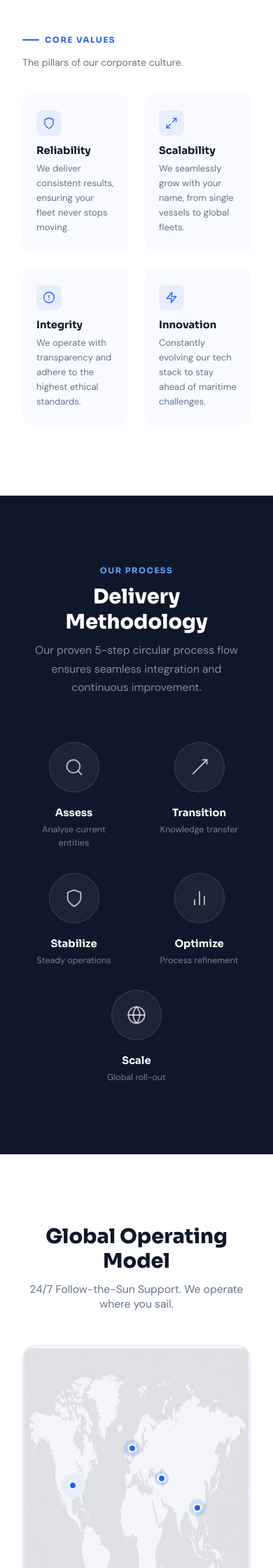
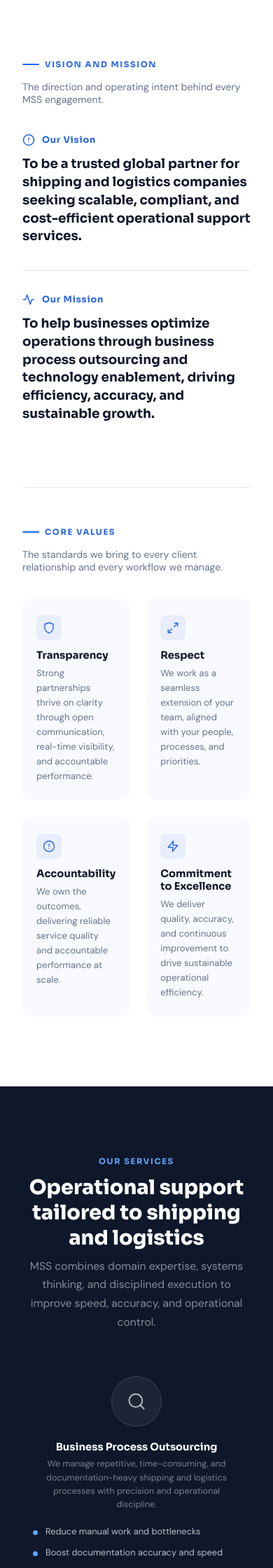
Before and after one commit to MSS-Smooth-Ocean-tech/MSS-Main-Website, a FastAPI app: page /about in a window 390 px wide; the page is wider, and only the part inside the window is pictured. Shown: the part 3800-6040 px from the top of that part at 70% size. Run offline with FastAPI, Linux system fonts and the light colour scheme.

Commit message:
Revamp About page content and responsive styles
Update the About page copy, layout and responsive CSS to reflect MSS branding and services. Reworked templates: hero, story, purpose, methodology (now #services), global_operating (replaced world map with ops-grid cards and updated cert labels), milestones (timeline rewritten with new dates/events), cta (copy/CTA link), and pages/about (cache-bust CSS link + IntersectionObserver targets). CSS changes improve responsiveness (single-column story grid, timeline auto-fit, delivery steps and service-points styling, ops-card styles, flex-wrap and spacing tweaks). Also added minor accessibility/layout refinements and new service copy/points.

```diff
--- a/static/css/about.css
+++ b/static/css/about.css
@@ -421,7 +423,8 @@
   align-items: center;
   text-align: center;
   flex: 1;
-  max-width: 180px;
+  min-width: 240px;
+  max-width: 320px;
   position: relative;
   z-index: 1;
   padding: 0 12px;
@@ -470,6 +473,30 @@
   margin-bottom: 6px;
 }
 .del-desc { font-size: 0.78rem; color: rgba(255,255,255,0.45); line-height: 1.55; }
+.service-points {
+  margin-top: 18px;
+  display: grid;
+  gap: 10px;
+  width: 100%;
+  text-align: left;
+}
+.service-points li {
+  position: relative;
+  padding-left: 18px;
+  font-size: 0.8rem;
+  line-height: 1.6;
+  color: rgba(255,255,255,0.72);
+}
+.service-points li::before {
+  content: '';
+  position: absolute;
+  left: 0;
+  top: 0.62em;
+  width: 7px;
+  height: 7px;
+  border-radius: 50%;
+  background: #60a5fa;
+}
 
 @media (max-width: 768px) {
   .delivery-steps { flex-wrap: wrap; gap: 32px; }
--- a/templates/pages/about.html
+++ b/templates/pages/about.html
@@ -4,7 +4,7 @@
 
 {% block extra_css %}
 <link href="https://fonts.googleapis.com/css2?family=Sora:wght@400;500;600;700;800&family=DM+Sans:wght@300;400;500&display=swap" rel="stylesheet">
-<link rel="stylesheet" href="/static/css/about.css" />
+<link rel="stylesheet" href="/static/css/about.css?v=1" />
 {% endblock %}
 
 {% block content %}
@@ -28,7 +28,7 @@
 
 {% block extra_js %}
 <script>
-  const els = document.querySelectorAll('.tl-item, .value-card, .del-step, .purpose-item');
+  const els = document.querySelectorAll('.tl-item, .value-card, .del-step, .purpose-item, .ops-card, .cert-item');
   const obs = new IntersectionObserver((entries) => {
     entries.forEach((entry, i) => {
       if (entry.isIntersecting) {
--- a/templates/sections/about/cta.html
+++ b/templates/sections/about/cta.html
@@ -1,8 +1,8 @@
 <!-- ══ CTA ══ -->
 <section class="about-cta">
   <div class="about-cta-inner">
-    <h2>Ready to optimize your operations?</h2>
-    <p>Partner with a team that understands the maritime industry inside and out.</p>
-    <a href="#" class="btn-cta-white">Build Your Future with MSS</a>
+    <h2>Ready for smarter shipping support?</h2>
+    <p>Work with MSS to improve speed, accuracy, and operational control across your documentation and back-office workflows.</p>
+    <a href="/bpo-services" class="btn-cta-white">Explore MSS Services</a>
   </div>
 </section>
--- a/templates/sections/about/global_operating.html
+++ b/templates/sections/about/global_operating.html
@@ -1,46 +1,46 @@
 <!-- ══ GLOBAL OPERATING MODEL ══ -->
 <section class="global-section">
   <div class="section-wrap">
-    <h2 class="sec-title">Global Operating Model</h2>
-    <p class="global-sub">24/7 Follow-the-Sun Support. We operate where you sail.</p>
+    <div class="eyebrow global-eyebrow">Operating Foundation</div>
+    <h2 class="sec-title">Built in Kannur for controlled execution</h2>
+    <p class="global-sub">MSS supports shipping and logistics leaders with disciplined delivery across documentation-heavy, back-office, and compliance-sensitive workflows.</p>
 
-    <div class="world-map-wrap">
-  <img
-    src="/static/img/world_map.png"
-    alt="World Map"
-    class="world-map-img"
-  />
-  <div class="map-dots">
-    <div class="map-dot" style="top:38%; left:22%;">
-      <div class="map-dot-label">New York</div>
+    <div class="ops-grid">
+      <article class="ops-card">
+        <div class="ops-kicker">Documentation</div>
+        <h3>Accuracy across high-volume shipping documentation</h3>
+        <p>Structured handling of repetitive document flows helps reduce delays, rework, and processing friction.</p>
+      </article>
+
+      <article class="ops-card">
+        <div class="ops-kicker">Back Office</div>
+        <h3>Operational discipline that supports scale</h3>
+        <p>We manage back-office processes with consistency so client teams can focus on commercial and vessel-facing priorities.</p>
+      </article>
+
+      <article class="ops-card">
+        <div class="ops-kicker">Compliance</div>
+        <h3>Control without disruption to current workflows</h3>
+        <p>Technology enablement and process refinement are introduced in ways that preserve continuity while improving visibility and control.</p>
+      </article>
     </div>
-    <div class="map-dot" style="top:28%; left:48%;">
-      <div class="map-dot-label">London</div>
-    </div>
-    <div class="map-dot" style="top:36%; left:61%;">
-      <div class="map-dot-label">Dubai</div>
-    </div>
-    <div class="map-dot" style="top:44%; left:77%;">
-      <div class="map-dot-label">Manila</div>
-    </div>
-    <div class="map-dot" style="top:65%; left:84%;">
-      <div class="map-dot-label">Sydney</div>
-    </div>
-  </div>
-  </div>
 
     <div class="certs-row">
       <div class="cert-item">
         <svg viewBox="0 0 24 24"><path d="M12 22s8-4 8-10V5l-8-3-8 3v7c0 6 8 10 8 10z"/></svg>
-        ISO 9001
+        Zero Data Retention
       </div>
       <div class="cert-item">
         <svg viewBox="0 0 24 24"><path d="M12 22s8-4 8-10V5l-8-3-8 3v7c0 6 8 10 8 10z"/></svg>
-        ISO 27001
+        Flexible Engagement Models
       </div>
       <div class="cert-item">
         <svg viewBox="0 0 24 24"><path d="M22 11.08V12a10 10 0 1 1-5.93-9.14"/><polyline points="22 4 12 14.01 9 11.01"/></svg>
-        GDPR Compliant
+        ISO Certified
+      </div>
+      <div class="cert-item">
+        <svg viewBox="0 0 24 24"><path d="M22 11.08V12a10 10 0 1 1-5.93-9.14"/><polyline points="22 4 12 14.01 9 11.01"/></svg>
+        DPIIT Startup India Recognized
       </div>
     </div>
   </div>
--- a/templates/sections/about/hero.html
+++ b/templates/sections/about/hero.html
@@ -1,11 +1,11 @@
 <!-- ══ HERO ══ -->
 <section class="about-hero">
   <div class="about-hero-inner">
-    <h1>A Legacy of Operational Excellence</h1>
-    <p>Empowering maritime operations through dedicated BPO solutions since 1995. We navigate the complexities of your back-office so you can focus on the horizon.</p>
+    <h1>Built to Simplify Shipping Operations</h1>
+    <p>Founded in 2022, Maritime Support Solutions (MSS) helps shipping and logistics businesses scale with greater speed, accuracy, and control through maritime expertise, workflow automation, and high-accuracy business process outsourcing.</p>
     <div class="about-hero-btns">
       <a href="#story" class="btn-hero-blue">View Our Story</a>
-      <a href="/bpo-services" class="btn-hero-outline">Our Services</a>
+      <a href="#services" class="btn-hero-outline">Our Services</a>
     </div>
   </div>
 </section>
--- a/templates/sections/about/methodology.html
+++ b/templates/sections/about/methodology.html
@@ -1,9 +1,9 @@
 <!-- ══ DELIVERY METHODOLOGY ══ -->
-<section class="delivery-section">
+<section class="delivery-section" id="services">
   <div class="delivery-inner">
-    <span class="delivery-eyebrow">Our Process</span>
-    <h2 class="delivery-title">Delivery Methodology</h2>
-    <p class="delivery-sub">Our proven 5-step circular process flow ensures seamless integration and continuous improvement.</p>
+    <span class="delivery-eyebrow">Our Services</span>
+    <h2 class="delivery-title">Operational support tailored to shipping and logistics</h2>
+    <p class="delivery-sub">MSS combines domain expertise, systems thinking, and disciplined execution to improve speed, accuracy, and operational control.</p>
 
     <div class="delivery-steps">
 
@@ -11,40 +11,39 @@
         <div class="del-icon">
           <svg viewBox="0 0 24 24"><circle cx="11" cy="11" r="8"/><line x1="21" y1="21" x2="16.65" y2="16.65"/></svg>
         </div>
-        <div class="del-name">Assess</div>
-        <p class="del-desc">Analyse current entities</p>
+        <div class="del-name">Business Process Outsourcing</div>
+        <p class="del-desc">We manage repetitive, time-consuming, and documentation-heavy shipping and logistics processes with precision and operational discipline.</p>
+        <ul class="service-points">
+          <li>Reduce manual work and bottlenecks</li>
+          <li>Boost documentation accuracy and speed</li>
+          <li>Keep high-volume operations running smoothly</li>
+        </ul>
       </div>
 
       <div class="del-step">
         <div class="del-icon">
           <svg viewBox="0 0 24 24"><polyline points="16 3 21 3 21 8"/><line x1="4" y1="20" x2="21" y2="3"/></svg>
         </div>
-        <div class="del-name">Transition</div>
-        <p class="del-desc">Knowledge transfer</p>
+        <div class="del-name">IT Consulting</div>
+        <p class="del-desc">We design and optimize IT and systems strategies that support scalable, secure, and future-ready shipping operations.</p>
+        <ul class="service-points">
+          <li>Align systems with operational workflows</li>
+          <li>Enhance data visibility and reporting</li>
+          <li>Drive digital maturity and process optimization</li>
+        </ul>
       </div>
 
       <div class="del-step">
         <div class="del-icon">
           <svg viewBox="0 0 24 24"><path d="M12 22s8-4 8-10V5l-8-3-8 3v7c0 6 8 10 8 10z"/></svg>
         </div>
-        <div class="del-name">Stabilize</div>
-        <p class="del-desc">Steady operations</p>
-      </div>
-
-      <div class="del-step">
-        <div class="del-icon">
-          <svg viewBox="0 0 24 24"><line x1="18" y1="20" x2="18" y2="10"/><line x1="12" y1="20" x2="12" y2="4"/><line x1="6" y1="20" x2="6" y2="14"/></svg>
-        </div>
-        <div class="del-name">Optimize</div>
-        <p class="del-desc">Process refinement</p>
-      </div>
-
-      <div class="del-step">
-        <div class="del-icon">
-          <svg viewBox="0 0 24 24"><circle cx="12" cy="12" r="10"/><line x1="2" y1="12" x2="22" y2="12"/><path d="M12 2a15.3 15.3 0 0 1 4 10 15.3 15.3 0 0 1-4 10 15.3 15.3 0 0 1-4-10 15.3 15.3 0 0 1 4-10z"/></svg>
-        </div>
-        <div class="del-name">Scale</div>
-        <p class="del-desc">Global roll-out</p>
+        <div class="del-name">Workflow Automation &amp; Process Optimization</div>
+        <p class="del-desc">Using lean methodologies and targeted automation, MSS simplifies complex workflows while maintaining control and compliance.</p>
+        <ul class="service-points">
+          <li>Reduce errors, rework, and process dependency</li>
+          <li>Accelerate processing cycles and turnaround times</li>
+          <li>Improve productivity without increasing complexity</li>
+        </ul>
       </div>
 
     </div>
--- a/templates/sections/about/milestones.html
+++ b/templates/sections/about/milestones.html
@@ -2,65 +2,77 @@
 <section class="milestones-section">
   <div class="section-wrap">
     <h2 class="sec-title">Milestones of Growth</h2>
-    <p class="milestones-sub">Our journey from a local startup to a global leader in maritime BPO services.</p>
+    <p class="milestones-sub">“Built on expertise. Scaled with technology. Driven by efficiency.”</p>
 
     <div class="timeline">
 
-  <!-- Item 1: year top, dot, content bottom -->
+      <!-- Item 1: 2022 -->
       <div class="tl-item">
         <div class="tl-top">
-      <div class="tl-year-top">1995</div>
+          <div class="tl-year-top">2022</div>
           <div class="tl-dot">
             <svg viewBox="0 0 24 24"><circle cx="12" cy="12" r="4"/></svg>
           </div>
         </div>
         <div class="tl-bottom">
-      <div class="tl-name">Founding</div>
-      <p class="tl-desc">Established in Manila with a core team of 10 maritime experts.</p>
+          <div class="tl-name">Foundation</div>
+          <p class="tl-desc"><strong>The Beginning of MSS</strong><br>Founded by experienced maritime professionals to solve operational inefficiencies in shipping & logistics through structured BPO and domain expertise.</p>
         </div>
       </div>
 
-  <!-- Item 2: content top, dot, year bottom -->
+      <!-- Item 2: 2023 -->
       <div class="tl-item tl-item--flip">
         <div class="tl-top">
-      <div class="tl-name">Expansion</div>
-      <p class="tl-desc">Opened branches in Asia & the Americas to serve western clients.</p>
-
+          <div class="tl-name">Certification & Trust</div>
+          <p class="tl-desc"><strong>ISO Certified Operations</strong><br>Achieved ISO certification, strengthening our commitment to quality, data security, and compliance while scaling structured operational workflows.</p>
         </div>
         <div class="tl-bottom">
           <div class="tl-dot">
             <svg viewBox="0 0 24 24"><polyline points="22 12 18 12 15 21 9 3 6 12 2 12"/></svg>
           </div>
-      <div class="tl-year-bottom">2005</div>
+          <div class="tl-year-bottom">2023</div>
         </div>
       </div>
 
-  <!-- Item 3: year top, dot, content bottom -->
+      <!-- Item 3: 2024 -->
       <div class="tl-item">
         <div class="tl-top">
-      <div class="tl-year-top">2015</div>
+          <div class="tl-year-top">2024</div>
           <div class="tl-dot">
             <svg viewBox="0 0 24 24"><rect x="2" y="3" width="20" height="14" rx="2"/><line x1="8" y1="21" x2="16" y2="21"/><line x1="12" y1="17" x2="12" y2="21"/></svg>
           </div>
         </div>
         <div class="tl-bottom">
-      <div class="tl-name">Digital Pivot</div>
-      <p class="tl-desc">Integrated AI automation and cloud-based fleet management.</p>
+          <div class="tl-name">Digital Transformation</div>
+          <p class="tl-desc"><strong>Automation & Technology Integration</strong><br>Introduced workflow automation and IT consulting, enabling faster processing, reduced manual effort, and improved operational accuracy.</p>
         </div>
       </div>
 
-  <!-- Item 4: content top, dot, year bottom -->
+      <!-- Item 4: 2025 -->
       <div class="tl-item tl-item--flip">
         <div class="tl-top">
-      <div class="tl-name">Global Leader</div>
-      <p class="tl-desc">Achieves 500+ global coverage with 5 regional hubs.</p>
-
+          <div class="tl-name">Global Expansion</div>
+          <p class="tl-desc"><strong>Scaling Across Markets</strong><br>Expanded to support international clients across shipping, logistics, and port operations—establishing MSS as a trusted global partner.</p>
         </div>
         <div class="tl-bottom">
           <div class="tl-dot">
             <svg viewBox="0 0 24 24"><circle cx="12" cy="12" r="10"/><polyline points="12 6 12 12 16 14"/></svg>
           </div>
-      <div class="tl-year-bottom">2023</div>
+          <div class="tl-year-bottom">2025</div>
+        </div>
+      </div>
+
+      <!-- Item 5: Future -->
+      <div class="tl-item">
+        <div class="tl-top">
+          <div class="tl-year-top">Future</div>
+          <div class="tl-dot">
+            <svg viewBox="0 0 24 24"><path d="m12 3-1.9 5.8-5.8 1.9 5.8 1.9L12 21l1.9-5.8 5.8-1.9-5.8-1.9z"/></svg>
+          </div>
+        </div>
+        <div class="tl-bottom">
+          <div class="tl-name">Intelligent Operations</div>
+          <p class="tl-desc"><strong>AI-Powered Maritime Ecosystem</strong><br>Driving the future of shipping operations through AI, predictive workflows, and fully automated back-office solutions.</p>
         </div>
       </div>
 
--- a/templates/sections/about/purpose.html
+++ b/templates/sections/about/purpose.html
@@ -6,15 +6,15 @@
 
       <!-- Purpose -->
       <div class="purpose-block">
-        <div class="eyebrow">Our Purpose</div>
-        <p class="purpose-sub">Guiding principles that steer our operations.</p>
+        <div class="eyebrow">Vision and Mission</div>
+        <p class="purpose-sub">The direction and operating intent behind every MSS engagement.</p>
 
         <div class="purpose-item">
           <div class="purpose-item-header">
             <svg viewBox="0 0 24 24"><circle cx="12" cy="12" r="10"/><line x1="12" y1="8" x2="12" y2="12"/><line x1="12" y1="16" x2="12.01" y2="16"/></svg>
             <span class="purpose-item-label">Our Vision</span>
           </div>
-          <div class="purpose-item-text">To be the global standard for maritime support services.</div>
+          <div class="purpose-item-text">To be a trusted global partner for shipping and logistics companies seeking scalable, compliant, and cost-efficient operational support services.</div>
         </div>
 
         <div class="purpose-divider"></div>
@@ -24,46 +24,46 @@
             <svg viewBox="0 0 24 24"><polyline points="22 12 18 12 15 21 9 3 6 12 2 12"/></svg>
             <span class="purpose-item-label">Our Mission</span>
           </div>
-          <div class="purpose-item-text">Delivering efficiency through people and technology.</div>
+          <div class="purpose-item-text">To help businesses optimize operations through business process outsourcing and technology enablement, driving efficiency, accuracy, and sustainable growth.</div>
         </div>
       </div>
 
       <!-- Values -->
       <div>
         <div class="eyebrow">Core Values</div>
-        <p class="values-sub">The pillars of our corporate culture.</p>
+        <p class="values-sub">The standards we bring to every client relationship and every workflow we manage.</p>
         <div class="values-grid">
 
           <div class="value-card">
             <div class="value-icon">
               <svg viewBox="0 0 24 24"><path d="M12 22s8-4 8-10V5l-8-3-8 3v7c0 6 8 10 8 10z"/></svg>
             </div>
-            <div class="value-name">Reliability</div>
-            <p class="value-desc">We deliver consistent results, ensuring your fleet never stops moving.</p>
+            <div class="value-name">Transparency</div>
+            <p class="value-desc">Strong partnerships thrive on clarity through open communication, real-time visibility, and accountable performance.</p>
           </div>
 
           <div class="value-card">
             <div class="value-icon">
               <svg viewBox="0 0 24 24"><polyline points="15 3 21 3 21 9"/><polyline points="9 21 3 21 3 15"/><line x1="21" y1="3" x2="14" y2="10"/><line x1="3" y1="21" x2="10" y2="14"/></svg>
             </div>
-            <div class="value-name">Scalability</div>
-            <p class="value-desc">We seamlessly grow with your name, from single vessels to global fleets.</p>
+            <div class="value-name">Respect</div>
+            <p class="value-desc">We work as a seamless extension of your team, aligned with your people, processes, and priorities.</p>
           </div>
 
           <div class="value-card">
             <div class="value-icon">
               <svg viewBox="0 0 24 24"><circle cx="12" cy="12" r="10"/><line x1="12" y1="8" x2="12" y2="12"/><line x1="12" y1="16" x2="12.01" y2="16"/></svg>
             </div>
-            <div class="value-name">Integrity</div>
-            <p class="value-desc">We operate with transparency and adhere to the highest ethical standards.</p>
+            <div class="value-name">Accountability</div>
+            <p class="value-desc">We own the outcomes, delivering reliable service quality and accountable performance at scale.</p>
           </div>
 
           <div class="value-card">
             <div class="value-icon">
               <svg viewBox="0 0 24 24"><polyline points="13 2 3 14 12 14 11 22 21 10 12 10 13 2"/></svg>
             </div>
-            <div class="value-name">Innovation</div>
-            <p class="value-desc">Constantly evolving our tech stack to stay ahead of maritime challenges.</p>
+            <div class="value-name">Commitment to Excellence</div>
+            <p class="value-desc">We deliver quality, accuracy, and continuous improvement to drive sustainable operational efficiency.</p>
           </div>
 
         </div>
--- a/templates/sections/about/story.html
+++ b/templates/sections/about/story.html
@@ -5,28 +5,27 @@
 
       <div class="story-text">
         <div class="eyebrow">Our Story</div>
-        <h2 class="sec-title">Redefining Maritime Support from the Ground Up</h2>
-        <p>From a single office in Manila to a global maritime powerhouse, MSS has redefined what it means to support shipping operations. We recognized early on that the maritime industry needed more than just manpower; it needed intelligent, scalable back-office solutions.</p>
-        <p>We combine deep industry expertise with cutting-edge BPO strategies. Today, we manage critical functions for fleets worldwide, ensuring compliance, efficiency, and 24/7 operational continuity.</p>
+        <h2 class="sec-title">Operational support shaped by maritime experience</h2>
+        <p>Maritime Support Solutions (MSS) was founded in 2022 by a team of shipping professionals who saw a recurring challenge across the industry: strong shipping and logistics businesses slowed down by operational complexity.</p>
+        <p>In an industry still reliant on manual documentation, fragmented systems, and overstretched teams, MSS offers a smarter, more controlled way forward. Backed by over 65 years of combined maritime experience, we help leaders streamline operations for scale, speed, and accuracy through a focused blend of domain expertise, workflow automation, and high-accuracy business process outsourcing without disrupting existing workflows.</p>
+        <p>Registered in Kannur, Kerala, India, MSS is powered by a skilled team managing high-volume shipping documentation, back-office processes, and compliance-driven workflows with consistency and precision.</p>
         <div class="story-stats">
           <div>
-            <div class="story-stat-num">28+</div>
-            <div class="story-stat-lbl">Years Experience</div>
+            <div class="story-stat-num">2022</div>
+            <div class="story-stat-lbl">Founded</div>
           </div>
           <div>
-            <div class="story-stat-num">500+</div>
-            <div class="story-stat-lbl">Global Clients</div>
+            <div class="story-stat-num">65+</div>
+            <div class="story-stat-lbl">Combined Years of Maritime Experience</div>
+          </div>
+          <div>
+            <div class="story-stat-num">Kannur</div>
+            <div class="story-stat-lbl">Registered in Kerala, India</div>
           </div>
         </div>
       </div>
 
-      <div class="story-img-wrap">
-        <img src="https://images.unsplash.com/photo-1497366216548-37526070297c?w=800&q=80" alt="Manila Headquarters" />
-        <div class="story-img-caption">
-          <div class="story-img-caption-title">Manila Headquarters</div>
-          <div class="story-img-caption-sub">Established 1995</div>
-        </div>
-      </div>
+
 
     </div>
   </div>
```
Also changed, not shown: other parts of static/css/about.css (+46 -5 lines). Lines whose indentation alone changed are shown as unchanged.
